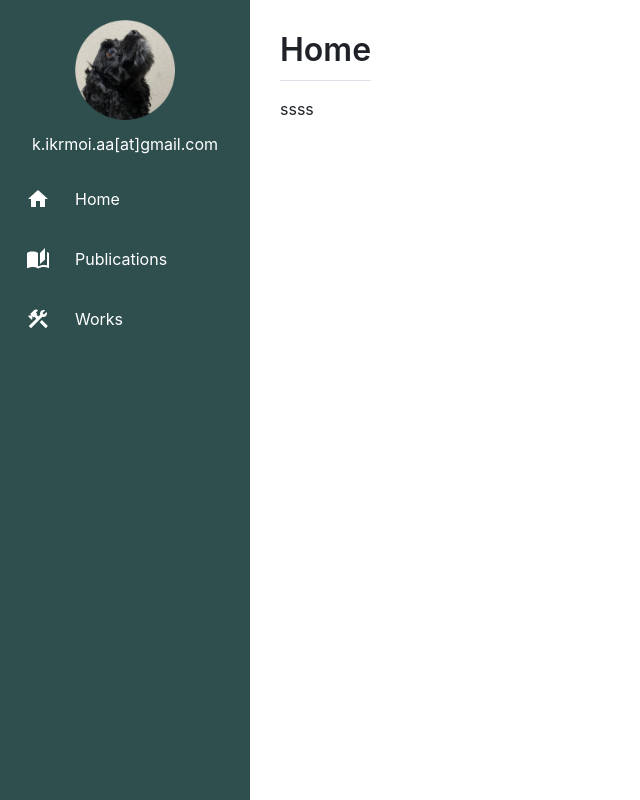
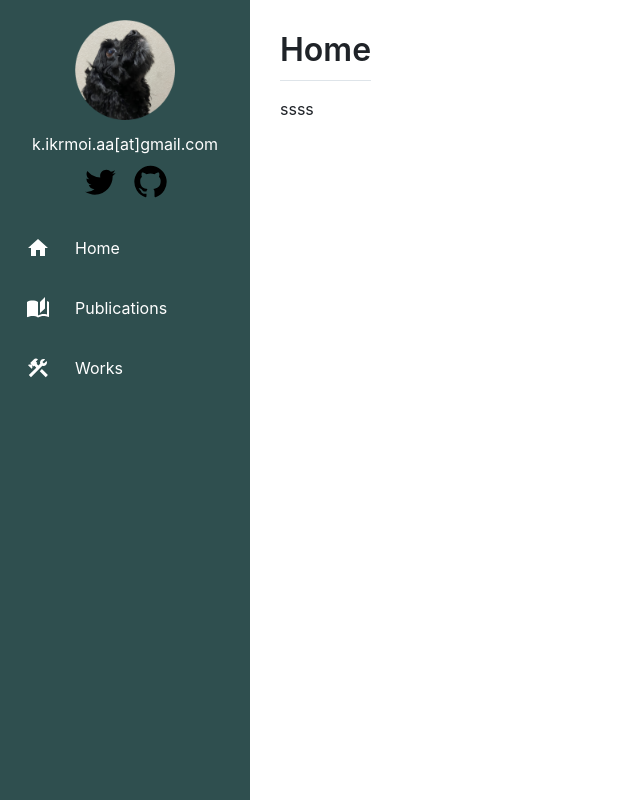
Before and after one commit to kadu-v/kikemori, a React (Create React App) app: page / in a window 1280 px wide. Shown: the whole page, without its empty margins (0-640 px from the left). Built offline with nearby package versions, Linux system fonts and the light colour scheme.

Commit message:
Add: SNSIcon

```diff
--- a/package.json
+++ b/package.json
@@ -6,7 +6,7 @@
     "@emotion/react": "^11.10.5",
     "@emotion/styled": "^11.10.5",
     "@mui/icons-material": "^5.10.9",
-    "@mui/material": "^5.10.13",
+    "@mui/material": "^5.10.14",
     "@testing-library/jest-dom": "^5.14.1",
     "@testing-library/react": "^13.0.0",
     "@testing-library/user-event": "^13.2.1",
--- a/src/components/Sidebar.css
+++ b/src/components/Sidebar.css
@@ -2,22 +2,6 @@
   width: 250px;
   height: 100%;
   background-color: darkslategray;
-}
-
-.SidebarIcon {
-  padding-top: 20px;
-  padding-bottom: 15px;
-  text-align: center;
-}
-
-.SidebarIcon img {
-  height: 110px;
-  width: 100px;
-  padding-bottom: 10px;
-}
-
-.SidebarIcon p {
-  color: white;
 }
 
 .SidebarList {
--- a/src/components/Sidebar.tsx
+++ b/src/components/Sidebar.tsx
@@ -3,7 +3,7 @@ import "./Sidebar.css";
 import SidebarData from "./SidebarData";
 import SidebarIcon from "./SidebarIcon";
 
-function Sidebar() {
+const Sidebar: React.FC<{}> = () => {
   return (
     <div className="Sidebar">
       <SidebarIcon />
@@ -24,6 +24,6 @@ function Sidebar() {
       </ul>
     </div>
   );
-}
+};
 
 export default Sidebar;
--- /dev/null
+++ b/src/components/SidebarIcon.css
@@ -0,0 +1,29 @@
+.SidebarIcon {
+  padding-top: 20px;
+  padding-bottom: 15px;
+  text-align: center;
+}
+
+.SidebarIcon img {
+  height: 110px;
+  width: 100px;
+  padding-bottom: 10px;
+}
+
+.SidebarIcon p {
+  color: white;
+}
+
+.SNSIcons {
+  display: flex;
+  flex-wrap: wrap;
+  justify-content: center;
+  width: 100%;
+}
+
+.SNSIcon {
+  width: calc(100% / 5);
+  color: inherit;
+  padding-top: 10px;
+  text-align: center;
+}
--- a/src/components/SidebarIcon.tsx
+++ b/src/components/SidebarIcon.tsx
@@ -1,11 +1,27 @@
 import Icon from "../images/icon.png";
+import "./SidebarIcon.css";
+import TwitterIcon from "@mui/icons-material/Twitter";
+import GitHubIcon from "@mui/icons-material/GitHub";
 import React from "react";
+import Link from "@mui/material/Link";
 
-const SidebarIcon = () => {
+const SidebarIcon: React.FC<{}> = () => {
   return (
     <div className="SidebarIcon">
       <img src={Icon} alt="kadu-v" />
       <p>k.ikrmoi.aa[at]gmail.com</p>
+      <div className="SNSIcons">
+        <div className="SNSIcon">
+          <Link href="https://twitter.com/kadu_vv" color="inherit">
+            <TwitterIcon fontSize="large" />
+          </Link>
+        </div>
+        <div className="SNSIcon">
+          <Link href="https://github.com/kadu-v" color="inherit">
+            <GitHubIcon fontSize="large" />
+          </Link>
+        </div>
+      </div>
     </div>
   );
 };
```
Also changed, not shown: 1 other file (tests, documents, lock files or other folders).
